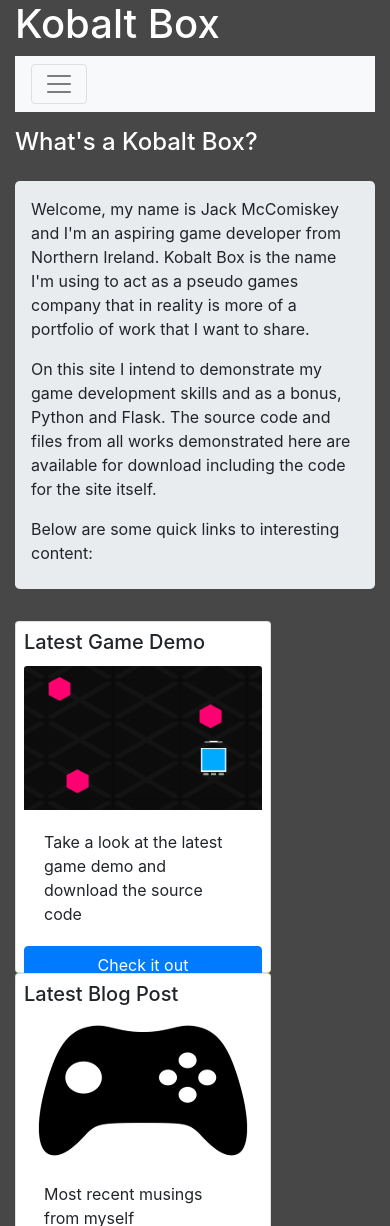
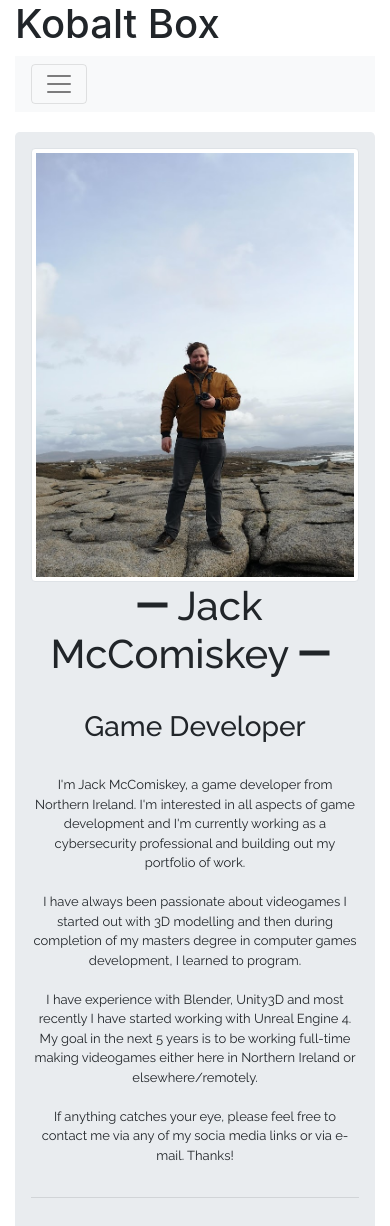
Before and after one commit to KobaltBox/kobaltboxweb, a Flask app: page / in a window 390 px wide. Shown: the top 1226 px of the page. Run offline with Flask 2, Linux system fonts and the light colour scheme; some libraries are stand-ins or nearby versions.

Commit message:
Complete redo

```diff
--- /dev/null
+++ b/portal/static/styles/portfolio.css
@@ -0,0 +1,27 @@
+@import url(https://fonts.googleapis.com/css?family=Raleway:400,900,700,600,500,300,200,100,800);
+
+
+.ion-minus {
+    padding: 0px 10px;
+}
+
+.portfolio {
+    font-family: 'Raleway', sans-serif;
+    background-color: #ffffff;
+	padding: 20px 0px;
+	font-size: 13px;
+}
+
+.portfolio .img-rounded {
+    width: 100%;
+    margin: 15px 0px;
+    transform: scale(1.0);
+    transition: all 0.5s ease-in-out;
+}
+
+.portfolio .img-rounded:hover {
+    transform: scale(1.20);
+    box-shadow: 0px 10px 25px rgba(0, 0, 0, 0.2);
+    transition: all 0.5s ease-in-out;
+    opacity:0.7;
+}
--- a/portal/templates/FLOOverview.html
+++ b/portal/templates/FLOOverview.html
@@ -5,9 +5,9 @@
     <title>Games - .FLO</title>
 </head>
 
-<div class="container pb-3">
-    <h3 class="pt-3 pb-3 text-white">FLO</h3>
-    <div class="jumbotron pt-3 pb-3">
+<div class="portfolio">
+  <div class=" container jumbotron pt-3 pb-3">
+    <h3 class="pt-3 pb-3 text-black">FLO</h3>
     <h4>Introduction</h4>
     <hr>
     <p class="card-text"> FLO is a 2D top-down shooter created in Unity 2D. The goal is to survive the 3 levels while managing your onboard store of energy. Collecting too much energy or taking a hit without any energy remaining will cause you to take damage.
--- a/portal/templates/blog.html
+++ b/portal/templates/blog.html
@@ -4,9 +4,9 @@
 </head>
 
 {% block content %}
-<div class="container">
-    <h4 class="pt-3 pb-3 text-white">Blog</h4>
-    <div class="jumbotron pt-3 pb-3">
+<div class="portfolio">
+    <div class=" container jumbotron pt-3 pb-3">
+        <h4 class="text-black">Blog</h4>
     <div id="medium-widget"></div>
     <script src="https://medium-widget.pixelpoint.io/widget.js"></script>
     <script>MediumWidget.Init({renderTo: '#medium-widget', params: {"resource":"https://medium.com/@jackmccomiskey","postsPerLine":1,"limit":5,"picture":"small","fields":["description","author","claps","publishAt"],"ratio":"landscape"}})</script>
--- a/portal/templates/gallery.html
+++ b/portal/templates/gallery.html
@@ -1,9 +1,9 @@
 {% extends "index.html" %}
 
 {% block content %}
-<div class="container">
-    <h4 class="pt-3 pb-3 text-white">3D Gallery</h4>
-    <div class="jumbotron pt-3 pb-3">
+<div class="portfolio">
+    <div class="container jumbotron pt-3 pb-3">
+        <h4 class="pt-3 pb-3 text-black">3D Gallery</h4>
         <div class="sketchfab-embed-wrapper row">
             <iframe class="col-lg-8" title="A 3D model" width="640" height="480" src="https://sketchfab.com/models/80425f5e117b481087f04c47f55bfafc/embed?autospin=0.2&amp;autostart=0&amp;camera=0&amp;ui_controls=1&amp;ui_infos=1&amp;ui_inspector=1&amp;ui_stop=1&amp;ui_watermark=1&amp;ui_watermark_link=1" frameborder="0" allow="autoplay; fullscreen; vr" mozallowfullscreen="true" webkitallowfullscreen="true"></iframe>
             <div id="blurb1" class=col-lg-4>
--- a/portal/templates/home.html
+++ b/portal/templates/home.html
@@ -1,55 +1,108 @@
 {% extends "index.html" %}
 
 {% block content %}
-<div class="container">
-    <h4 class="pt-3 pb-3 text-white">What's a Kobalt Box?</h4>
-    <div class="jumbotron pt-3 pb-2">
-    <p>Welcome, my name is Jack McComiskey and I'm an aspiring game developer from Northern Ireland. Kobalt Box is the name I'm using to act as a pseudo games company that in reality is more of a portfolio of work that I want to share.</p>
-    <p>On this site I intend to demonstrate my game development skills and as a bonus, Python and Flask. The source code and files from all works demonstrated here are available for download including the code for the site itself.</p>
-    <p>Below are some quick links to interesting content:</p>
+
+<div class="portfolio">
+   <div class="container jumbotron pt-3 pb-3">
+        <div class="row">
+          <div class="col-lg-4">
+            <img class="img-thumbnail float-left" src="{{ url_for('static', filename='/images/portfolioprofilepicture.jpg') }}">
+          </div>
+            <div class="col-lg-8 text-center">
+                <h1><span class="ion-minus"></span>Jack McComiskey<span class="ion-minus"></span></h1>
+                <div id="carouselContent" class="carousel slide" data-ride="carousel" data-interval="5000">
+                  <div class="carousel-inner" role="listbox">
+                      <div class="carousel-item active text-center p-4">
+                        <h3></span>Game Developer</span></h3>
+                      </div>
+                      <div class="carousel-item text-center p-4">
+                        <h3></span>3D Generalist</span></h3>
+                      </div>
+                      <div class="carousel-item text-center p-4">
+                        <h3></span>Game Designer</span></h3>
+                      </div>
+                      <div class="carousel-item text-center p-4">
+                        <h3></span>Python Developer</span></h3>
+                      </div>
+                      <div class="carousel-item text-center p-4">
+                        <h3></span>Cybersecurity Professional</span></h3>
+                      </div>
+                  </div>
+                </div>
+                <p class="text-">
+                  I'm Jack McComiskey, a game developer from Northern Ireland. I'm interested in all aspects of game development and I'm currently working as a cybersecurity
+                  professional and building out my portfolio of work.
+                  <br>
+                  <br>
+                  I have always been passionate about videogames I started out with 3D modelling and then during completion of my masters degree in computer games development, I learned to
+                  program.
+                  <br>
+                  <br>
+                  I have experience with Blender, Unity3D and most recently I have started working with Unreal Engine 4. My goal in the next 5 years is to be working full-time making videogames either here in
+                  Northern Ireland or elsewhere/remotely.
+                  <br>
+                  <br>
+                  If anything catches your eye, please feel free to contact me via any of my socia media links or via e-mail. Thanks!
+
+                </p>
+              </div>
         </div>
 
-    <div class="row mb-3">
-    <div class="col-lg-3">
-        <div class="card p-2" style="width: 16rem;  height: 22rem;">
-            <h5 class="card-title">Latest Game Demo</h5>
-            <img class="card-img-top" style="height: 9rem;" src="{{ url_for('static', filename='/images/gamescreenshot1.png') }}" alt="Card image cap">
-            <div class="card-body">
-              <p class="card-text">Take a look at the latest game demo and download the source code</p>
+        <hr>
+
+        <div class="row">
+           <div class="col-lg-3 col-md-3 col-sm-3 col-xs-6">
+                <a href="#">
+			   		<img class="img-rounded" src="https://images.pexels.com/photos/207665/pexels-photo-207665.jpeg?h=350&auto=compress&cs=tinysrgb" alt="">
+			   	</a>
 			</div>
-            <a href="{{ url_for('FLOOverview') }}" class="btn btn-primary">Check it out</a>
+
+			<div class="col-lg-3 col-md-3 col-sm-3 col-xs-6">
+			   	<a href="#">
+			     	<img class="img-rounded" src="https://images.pexels.com/photos/401107/pexels-photo-401107.jpeg?h=350&auto=compress&cs=tinysrgb" alt="">
+			   	</a>
 			</div>
+
+			<div class="col-lg-3 col-md-3 col-sm-3 col-xs-6">
+			   	<a href="#">
+			   		<img class="img-rounded" src="https://images.pexels.com/photos/311458/pexels-photo-311458.jpeg?w=1260&h=750&auto=compress&cs=tinysrgb" alt="">
+			   	</a>
 			</div>
-        <div class="col-lg-3">
-            <div class="card p-2" style="width: 16rem; height: 22rem;">
-                <h5 class="card-title">Latest Blog Post</h5>
-                <img class="card-img-top" src="{{ url_for('static', filename='/images/blog.png') }}" alt="Card image cap">
-                <div class="card-body">
-                  <p class="card-text">Most recent musings from myself</p>
+
+			<div class="col-lg-3 col-md-3 col-sm-3 col-xs-6">
+			   	<a href="#">
+			   		<img class="img-rounded" src="https://images.pexels.com/photos/6253/city-street-typography-design.jpg?h=350&auto=compress&cs=tinysrgb" alt="">
+			   	</a>
 			</div>
-                <a href="{{ url_for('blog') }}" class="btn btn-primary">Go there now</a>
+
+            <div class="col-lg-3 col-md-3 col-sm-3 col-xs-6">
+			   	<a href="#">
+			   		<img class="img-rounded" src="https://images.pexels.com/photos/414974/pexels-photo-414974.jpeg?h=350&auto=compress&cs=tinysrgb" alt="">
+			   	</a>
 			</div>
+
+            <div class="col-lg-3 col-md-3 col-sm-3 col-xs-6">
+			   	<a href="#">
+			   		<img class="img-rounded" src="https://images.pexels.com/photos/137141/pexels-photo-137141.jpeg?h=350&auto=compress&cs=tinysrgb" alt="">
+			   	</a>
 			</div>
-            <div class="col-lg-3">
-                <div class="card p-2" style="width: 16rem;  height: 22rem;">
-                    <h5 class="card-title">Render Gallery</h5>
-                    <img class="card-img-top" src="{{ url_for('static', filename='/images/renderscreenshot.png') }}" alt="Card image cap">
-                    <div class="card-body">
-                      <p class="card-text">Feast your eyes on a gallery of game art</p>
+
+            <div class="col-lg-3 col-md-3 col-sm-3 col-xs-6">
+			   <a href="#">
+			   		<img class="img-rounded" src="https://images.pexels.com/photos/207665/pexels-photo-207665.jpeg?h=350&auto=compress&cs=tinysrgb" alt="">
+			   	</a>
 			</div>
-                    <a href="{{ url_for('gallery') }}" class="btn btn-primary">Buckle up</a>
-                  </div>
-                </div>
-                <div class="col-lg-3">
-                    <div class="card p-2" style="width: 16rem;  height: 22rem;">
-                        <h5 class="card-title">Get in touch</h5>
-                        <div class="card-body text-center">
-                          <a type="button" class="btn btn-info mb-3" href="https://twitter.com/Jackmccomiskey">Personal Twitter</a>
-                          <button type="button" class="btn btn-info mb-3">Kobalt Box Site Source</button>
-                          <button type="button" class="btn btn-info mb-3">Kobalt Box Github Org</button>
+
+            <div class="col-lg-3 col-md-3 col-sm-3 col-xs-6">
+			   	<a href="#">
+			   	    <img class="img-rounded"  src="https://images.pexels.com/photos/121734/pexels-photo-121734.jpeg?h=350&auto=compress&cs=tinysrgb">
+			   	</a>
 			</div>
         </div>
     </div>
     </div>
     </div>
+
+
+
 {% endblock %}
--- a/portal/templates/index.html
+++ b/portal/templates/index.html
@@ -5,12 +5,16 @@
         <title>KobaltBox</title>
         <meta name="viewport" content="width = device-width, initial-scale = 1">
         <link rel="stylesheet" href="https://maxcdn.bootstrapcdn.com/bootstrap/4.0.0/css/bootstrap.min.css" integrity="sha384-Gn5384xqQ1aoWXA+058RXPxPg6fy4IWvTNh0E263XmFcJlSAwiGgFAW/dAiS6JXm" crossorigin="anonymous">
+        <link href="https://cdnjs.cloudflare.com/ajax/libs/ionicons/2.0.1/css/ionicons.min.css" rel="stylesheet">
+        <link href="https://maxcdn.bootstrapcdn.com/font-awesome/4.7.0/css/font-awesome.min.css" rel="stylesheet">
+        <link rel= "stylesheet" type= "text/css" href= "{{ url_for('static',filename='styles/portfolio.css') }}">
+        <script src="//code.jquery.com/jquery-1.11.1.min.js"></script>
         <link rel="icon" href="{{ url_for('static', filename='/images/icon.png') }}">
     </head>
-    <body style="background: #474747;">
+    <body style="background: #FFFFFF;">
         <div class="container">
         <div class="page-header">
-        <h1 class="text-white"><a href="{{ url_for('home') }}" style="  color: inherit;
+        <h1 class="text-black"><a href="{{ url_for('home') }}" style="  color: inherit;
           text-decoration: inherit;">Kobalt Box</a></h1>
         </div>
         <nav class="navbar navbar-expand-lg navbar-light bg-light">
@@ -30,6 +34,16 @@
                 </li>
                 <li class="nav-item dropdown">
                   <a class="nav-link dropdown-toggle" href="#" id="navbarDropdownMenuLink" data-toggle="dropdown" aria-haspopup="true" aria-expanded="false">
+                    Social
+                  </a>
+                  <div class="dropdown-menu" aria-labelledby="navbarDropdownMenuLink">
+                    <a class="dropdown-item" href="https://twitter.com/jackmccomiskey/">Twitter</a>
+                    <a class="dropdown-item" href="https://linkedin.com/in/jack-mccomiskey/">LinkedIn</a>
+                    <a class="dropdown-item" href="https://github.com/JackMcComiskey">GitHub</a>
+                  </div>
+                </li>
+                <li class="nav-item dropdown">
+                  <a class="nav-link dropdown-toggle" href="#" id="navbarDropdownMenuLink" data-toggle="dropdown" aria-haspopup="true" aria-expanded="false">
                     Games
                   </a>
                   <div class="dropdown-menu" aria-labelledby="navbarDropdownMenuLink">
@@ -39,12 +53,11 @@
               </ul>
             </div>
           </nav>
-    </div>
         {% block content %}
 
         {% endblock %}
     <footer class="page-footer">
-    <div class="container bg-light">
+    <div class="container bg-white">
       <div class="row">
         <div class="col-lg-4 text-center">
           <a class="text-muted" href="https://twitter.com/jackmccomiskey">@jackmccomiskey</a>
@@ -55,6 +68,7 @@
         <div class="col-lg-4 text-center">
           <a class="text-muted" href="https://github.com/JackMcComiskey">jackmccomiskey@Github</a>
         </div>
+        </div>
       </div>
     </div>
     </footer>
```
Also changed, not shown: FLOCoverImage.png (added), portal/static/images/portfolioprofilepicture.jpg (added), 1 other file. Lines whose indentation alone changed are shown as unchanged.
